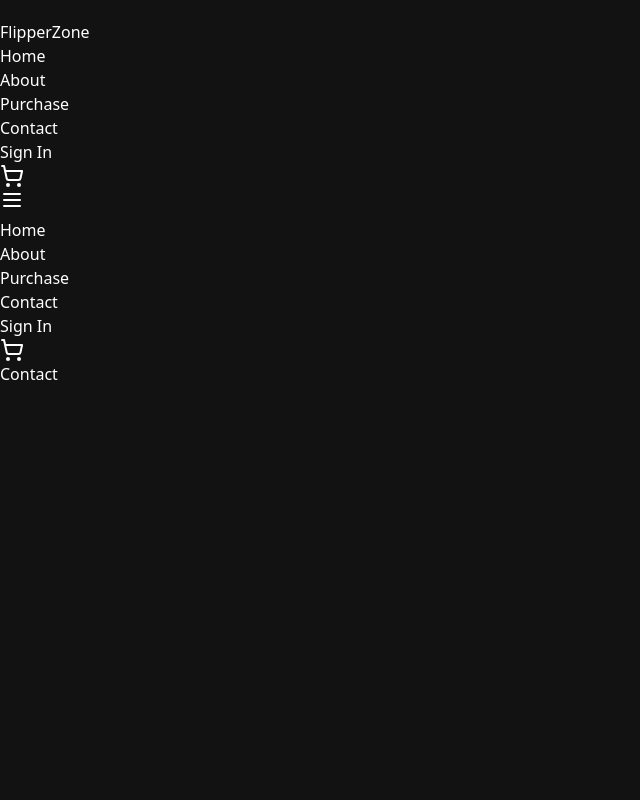
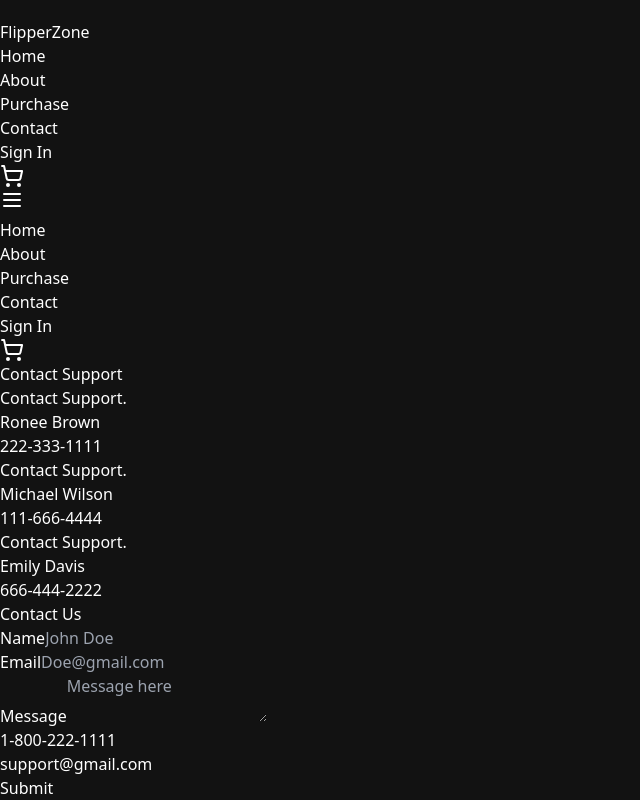
Before and after one commit to seyuan111/flipperZone, a React (Vite) app: page /Contact in a window 1280 px wide. Shown: the part 1260-2060 px from the top of the page, without its empty margins (0-640 px from the left). Before the commit the page ends 1646 px from the top, so only its background shows below. Built offline with nearby package versions, Linux system fonts and the light colour scheme.

Commit message:
contact added

```diff
--- a/src/components/Reviews.jsx
+++ b/src/components/Reviews.jsx
@@ -8,7 +8,7 @@ const Reviews = () => {
       <div className="flex flex-wrap justify-center">
         {testimonials.map((testimonial, index) => (
           <div key={index} className="w-full sm:w-1/2 md:w-1/3 px-4 py-2">
-            <div className="bg-neutral rounded-md p-6 border text-md border-neutral-800 font-thin">
+            <div className="bg-neutral rounded-md p-6 border text-md border-neutral-600 font-thin">
               <p>{testimonial.text}</p>
               <div className="flex mt-8 items-start">
                 <div>
--- a/src/constants/resources.jsx
+++ b/src/constants/resources.jsx
@@ -42,6 +42,24 @@ export const testimonials = [
     user: "Emily Davis",
     company: "Synergy Systems",
     text: "The team went above and beyond to ensure our project was a success. Their expertise and dedication are unmatched. I look forward to working with them again in the future.",
+  },
+];
+
+export const contacts = [
+  {
+    helper: "Ronee Brown",
+    number: "222-333-1111",
+    text: "Contact Support.",
+  },
+  {
+    helper: "Michael Wilson",
+    number: "111-666-4444",
+    text: "Contact Support.",
+  },
+  {
+    helper: "Emily Davis",
+    number: "666-444-2222",
+    text: "Contact Support.",
   },
 ];
 
--- a/src/pages/Contact.jsx
+++ b/src/pages/Contact.jsx
@@ -1,11 +1,64 @@
 import React from 'react'
 import NavBar from '../components/NavBar'
+import {contacts} from '../constants/resources'
+import {Link} from 'react-router-dom'
 
 const Contact = () => {
   return (
     <div>
         <NavBar />
-        <h1>Contact</h1>
+        <div className="mt-20">
+        <h2 className="sm:text-3xl text-xl lg:4xl text-center tracking-wider my-8 font-bold">Contact Support</h2>
+        <div className="flex flex-wrap justify-center">
+          {contacts.map((contact, index) => (
+            <div key={index} className="w-full sm:w-1/2 md:w-1/3 px-4 py-2">
+              <div className="bg-neutral rounded-md p-6 border text-md border-neutral-600 font-thin">
+                <p>{contact.text}</p>
+                <div className="flex mt-8 items-start">
+                  <div>
+                    <h5 className="font-bold text-neutral-500">{contact.helper}</h5>
+                    <span className="text-neutral-300">{contact.number}</span>
+                  </div>
+                </div>
+              </div>
+            </div>
+          ))}
+        </div>
+
+        <div className="flex flex-col items-center justify-center px-6 py-8 mx-auto md:h-screen lg:py-0">
+        <div className="w-full border border-neutral-400 rounded-lg shadow dark:border md:mt-0 sm:max-w-md xl:p-0">
+            <div className="p-6 space-y-4 md:space-y-6 sm:p-8">
+                <h1 className="text-xl font-bold leading-tight tracking-tight text-white md:text-2xl dark:text-white">
+                    Contact Us
+                </h1>
+                <form className="space-y-4 md:space-y-6" action="#">
+                    <div>
+                        <label htmlFor="name" className="block mb-2 text-sm font-medium text-white dark:text-white">Name</label>
+                        <input type="name" name="name" id="name" className="bg-gray-50 border border-gray-300 text-black sm:text-sm rounded-lg focus:ring-primary-600 focus:border-primary-600 block w-full p-2.5 dark:bg-gray-700 dark:border-gray-600 dark:placeholder-gray-400 dark:text-white dark:focus:ring-blue-500 dark:focus:border-blue-500" placeholder="John Doe" required="" />
+                    </div>
+                    <div>
+                        <label htmlFor="email" className="block mb-2 text-sm font-medium text-white dark:text-white">Email</label>
+                        <input type="email" name="email" id="email" placeholder="Doe@gmail.com" className="bg-gray-50 border border-gray-300 text-black sm:text-sm rounded-lg focus:ring-primary-600 focus:border-primary-600 block w-full p-2.5 dark:bg-gray-700 dark:border-gray-600 dark:placeholder-gray-400 dark:text-white dark:focus:ring-blue-500 dark:focus:border-blue-500" required=""></input>
+                    </div>
+                    <div>
+                      <label htmlFor="email" className="block mb-2 text-sm font-medium text-white dark:text-white">Message</label>
+                      <textarea row='4' type="message" name="message" id="message" placeholder="Message here" className="bg-gray-50 border border-gray-300 text-black sm:text-sm rounded-lg focus:ring-primary-600 focus:border-primary-600 block w-full p-2.5 dark:bg-gray-700 dark:border-gray-600 dark:placeholder-gray-400 dark:text-white dark:focus:ring-blue-500 dark:focus:border-blue-500" required=""></textarea>
+                    </div>
+                    <div className="flex items-center justify-between">
+                        <div className="flex items-start">
+                            <div className="ml-3 text-sm">
+                              <label htmlFor="remember" className="text-neutral-300 dark:text-gray-300">1-800-222-1111</label>
+                            </div>
+                        </div>
+                        <p className="text-sm font-medium text-primary-600 hover:underline dark:text-primary-500">support@gmail.com</p>
+                    </div>
+                    <button type="submit" className="w-full text-white bg-neutral-600 hover:bg-neutral-800 duration-300 hover:bg-primary-700 focus:ring-4 focus:outline-none focus:ring-primary-300 font-medium rounded-lg text-sm px-5 py-2.5 text-center dark:bg-primary-600 dark:hover:bg-primary-700 dark:focus:ring-primary-800">Submit</button>
+                </form>
+            </div>
+        </div>
+    </div>
+
+      </div>
     </div>
   )
 }
```
